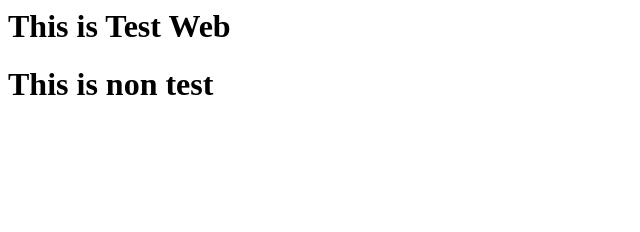
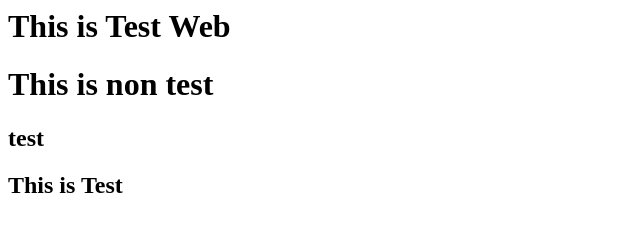
Before and after one commit to mohanraz81/webtest, a plain HTML site: page index.html in a window 1280 px wide. Shown: the whole page, without its empty margins (0-640 px from the left). Drawn offline with Linux system fonts and the light colour scheme.

Commit message:
Test branch changes

```diff
--- a/index.html
+++ b/index.html
@@ -1,2 +1,4 @@
 <h1> This is Test Web</h1>
 <h1>This is non test</h1>
+<h2>test</h2>
+<h2> This is Test</h2>
```
